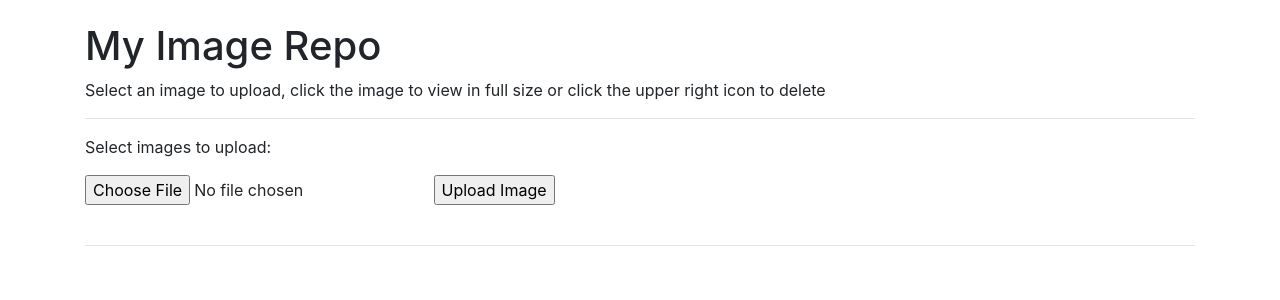
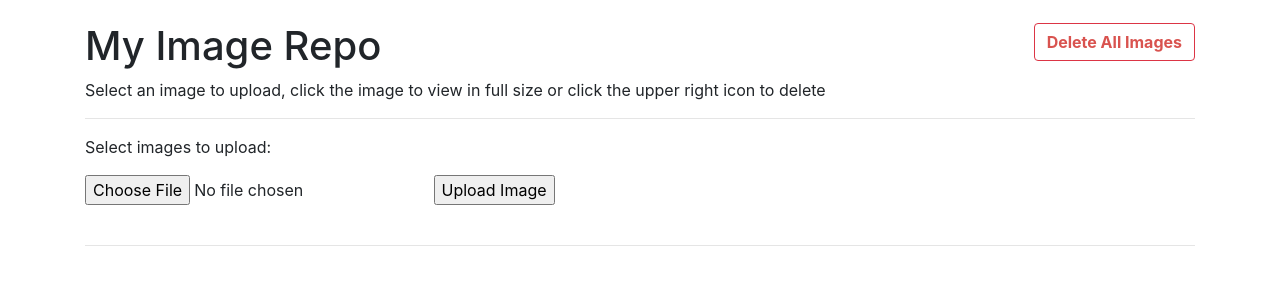
Before and after one commit to sysani/image-repository, a Flask app: page / in a window 1280 px wide. Shown: the top 300 px of the page. Run offline with Flask 2, Linux system fonts and the light colour scheme; some libraries are stand-ins or nearby versions.

Commit message:
adding delete all button functionality & style

```diff
--- a/app/static/main.css
+++ b/app/static/main.css
@@ -1,8 +1,13 @@
+.navbar {
+  padding: 0;
+  margin: 0;
+}
+
 h1 {
   padding: 2% 0 0 0;
 }
 
-  a, a:hover {
+.delete, .delete:hover {
   text-decoration: none;
   color: red;
 }
@@ -30,3 +35,16 @@ h1 {
   background: black;
   opacity: 80%;
 }
+
+.delete_all, .delete_all:hover {
+  color: #d9534f;
+  font-weight: bold;
+}
+
+.btn-outline-danger {
+  margin: 4% 0 0 0;
+}
+
+.btn-outline-danger:hover {
+  background-color: #f5d1ce;
+}
--- a/app/templates/home.html
+++ b/app/templates/home.html
@@ -6,10 +6,15 @@
         <link rel="stylesheet" href="static/main.css">
         <script src="https://kit.fontawesome.com/7ad1a6f6af.js" crossorigin="anonymous"></script>
     </head>
-
     <body>
         <div class="container">
-            <h1>My Image Repo</h1>
+
+            <nav class="navbar">
+                <h1>My Image Repo</h1>
+                <span class="navbar-text">
+                    <button type="button" class="btn btn-outline-danger"><a class="delete_all" href="{{url_for('delete_all')}}">Delete All Images</a></button>
+                </span>
+            </nav>
             <p>Select an image to upload, click the image to view in full size or click the upper right icon to delete</p>
 
             <hr>
@@ -42,6 +47,4 @@
             {% endfor %}
 
         </div>
-
-
     </body>
--- a/app/views.py
+++ b/app/views.py
@@ -53,5 +53,14 @@ def delete(filename):
     os.remove(file_path)
     return redirect(url_for('home'))
 
+#delete all images
+@app.route('/delete_all/')
+def delete_all():
+    imgs = os.listdir('app/static/imgs/')
+    for img in imgs:
+        file_path = os.path.join(app.config['UPLOAD_FOLDER'], img)
+        os.remove(file_path)
+    return redirect(url_for('home'))
+
 if __name__ == "__main__":
     app.run(host="0.0.0.0", threaded=True)
```
Lines whose indentation alone changed are shown as unchanged.
